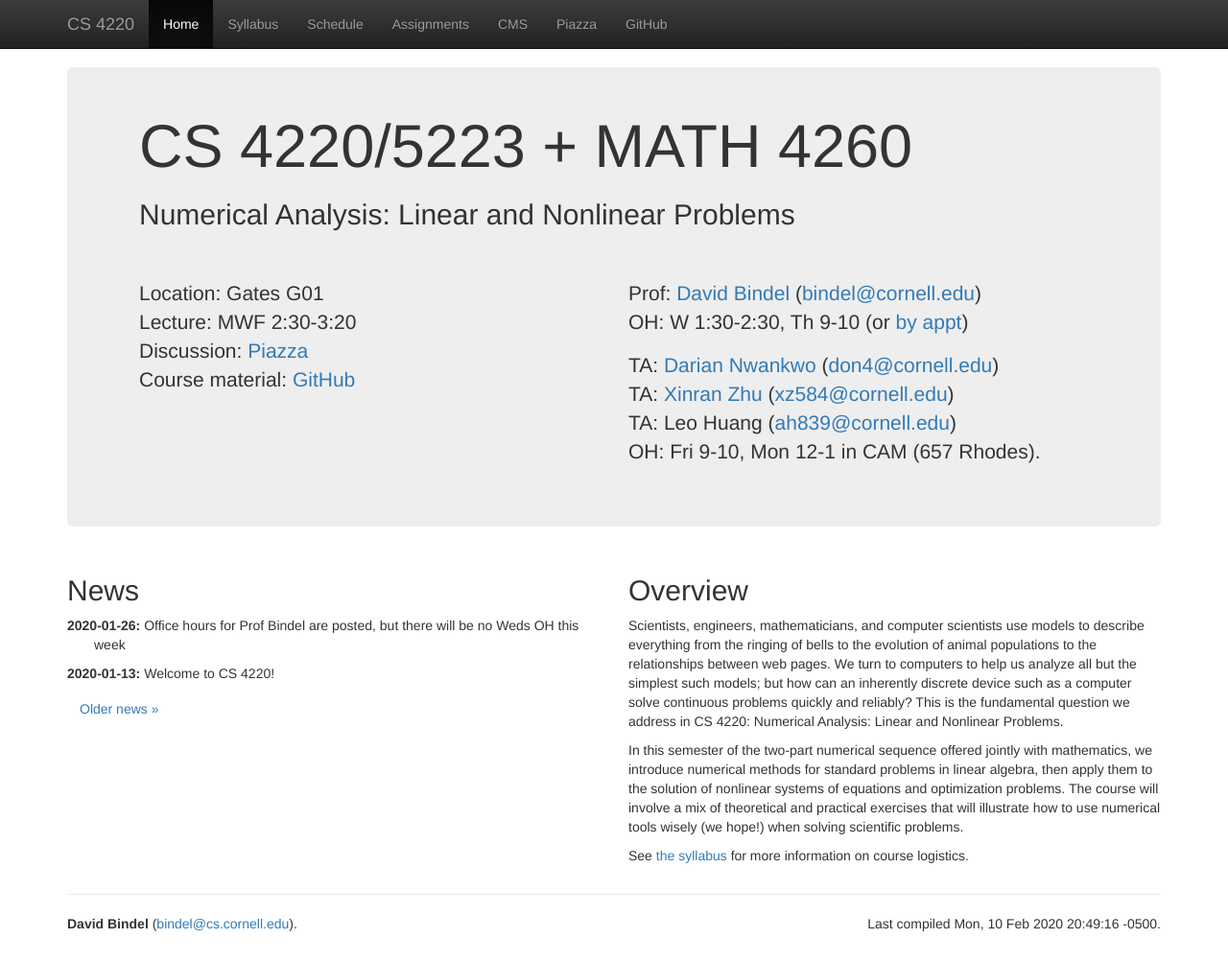
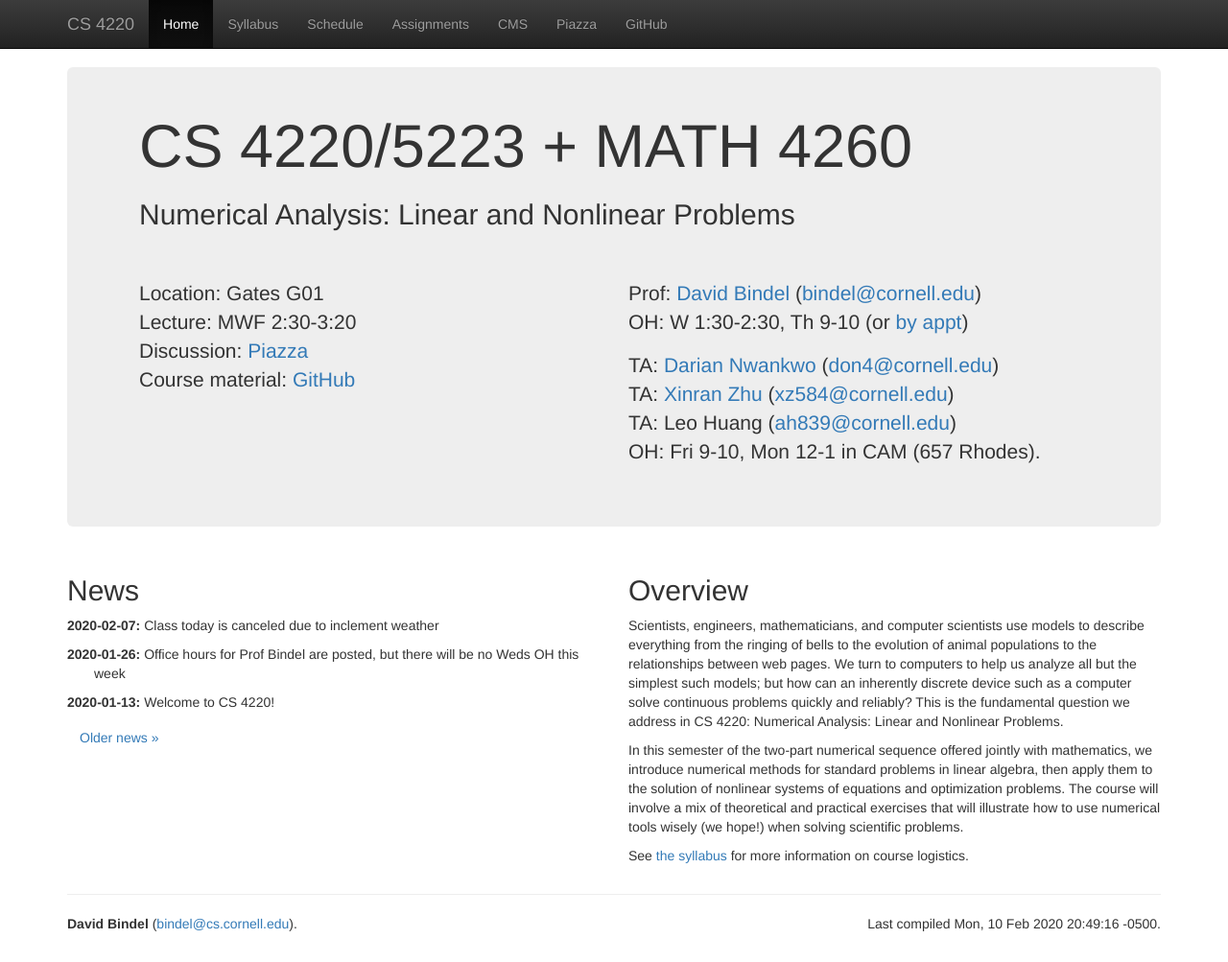
Before and after one commit to dbindel/cs4220-s20, a Jekyll site: the page built from web/index.html, in a window 1280 px wide and 1003 px high. Shown: the whole window at 96% size. Built offline with Jekyll 4.4.1, drawn with Linux system fonts in a browser that asks for light colours; nearby versions of some CDN libraries.

Commit message:
Add 2/7 cancellation note.

```diff
--- a/web/_data/news.yml
+++ b/web/_data/news.yml
@@ -4,3 +4,6 @@
 -
   date: 2020-01-26
   text: Office hours for Prof Bindel are posted, but there will be no Weds OH this week
+-
+  date: 2020-02-07
+  text: Class today is canceled due to inclement weather
```
